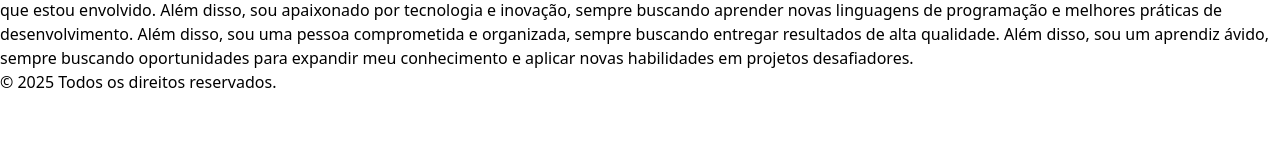
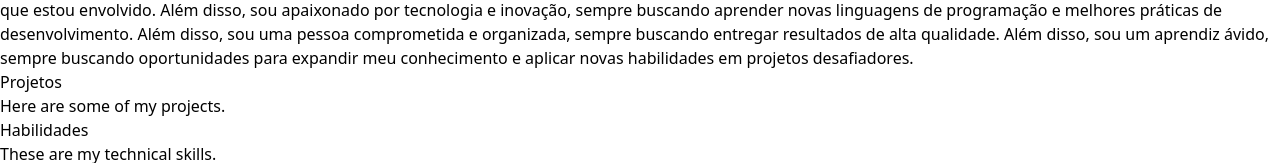
Before and after one commit to felippecruz/felippecruz.github.io, a plain HTML site: page index.html in a window 1280 px wide. Shown: the part 146-309 px from the top of the page. Drawn offline with nearby package versions, Linux system fonts and the light colour scheme.

Commit message:
Update index.html

```diff
--- a/index.html
+++ b/index.html
@@ -27,7 +27,7 @@
             Além disso, sou um aprendiz ávido, sempre buscando oportunidades para expandir meu conhecimento e aplicar novas habilidades em projetos desafiadores.
         </p>
     </section>
-    <!----section id="projects">
+    <section id="projects">
         <h2>Projetos</h2>
         <p>Here are some of my projects.</p>
     </section>
@@ -47,7 +47,7 @@
             <input type="text" name="assunto" id="Assunto" placeholder="Digite aqui o assunto:" required>
         </form>
         <button type="submit">Enviar</button>
-    </section--->
+    </section>
     <footer>
         <p>&copy; 2025 Todos os direitos reservados.</p>
     </footer>
```
